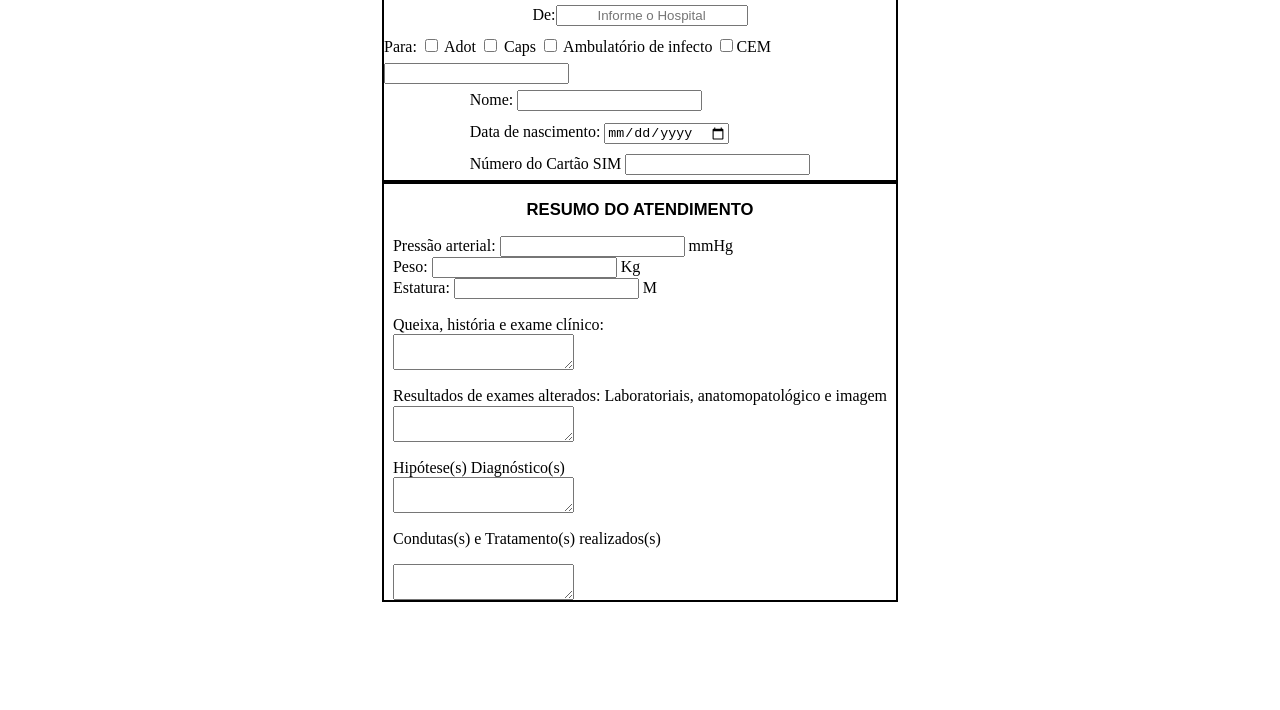
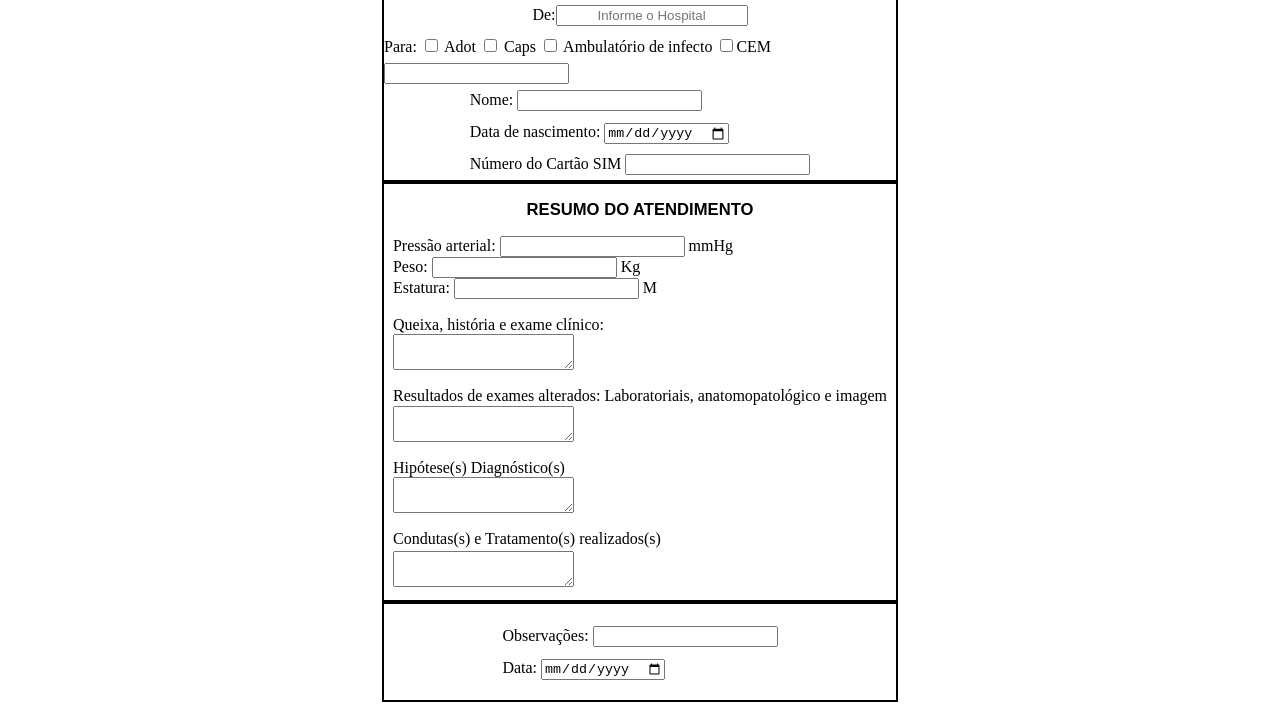
Before and after one commit to SrBorges/formulario-js, a plain HTML site: page src/index.html in a window 1280 px wide. Shown: the part 130-840 px from the top of the page. Before the commit the page ends 800 px from the top, so only its background shows below. Drawn offline with Linux system fonts and the light colour scheme.

Commit message:
feat: Finalização da estrutura :)

```diff
--- a/src/css/style.css
+++ b/src/css/style.css
@@ -53,3 +53,18 @@
 
 
 }
+
+
+.box3Desk{
+
+    display: flex;
+    flex-direction: column;
+    justify-content: center;
+    max-width: 100%;
+    align-items: center;
+    line-height: 2rem;
+    border:  2px solid;
+    width: 40vw;
+    align-self: center;
+
+}
--- a/src/index.html
+++ b/src/index.html
@@ -25,7 +25,9 @@
 
     <main>
 
-        <div class="containerDesk">
+        <table>
+
+            <div class="containerDesk">
 
             <div class="box1Desk">
 
@@ -89,14 +91,24 @@
                     </p>
 
                     <p>Condutas(s) e Tratamento(s) realizados(s)</p>
-                    <textarea></textarea>
+                    <textarea style="position: relative; bottom: 1vw;"></textarea>
 
                 </span>
 
             </div>
 
+            <div class="box3Desk">
+
+                <p>
+                    Observações: <input type="text"><br>
+                    Data: <input type="date">
+                </p>
+
+            </div>
+
 
         </div>
+    </table>
 
     </main>
     <footer></footer>
```
